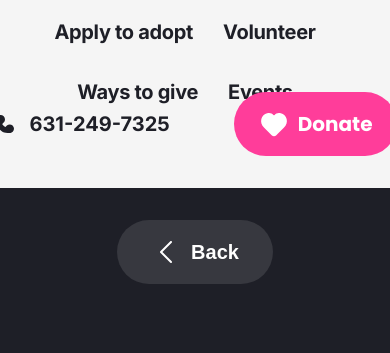
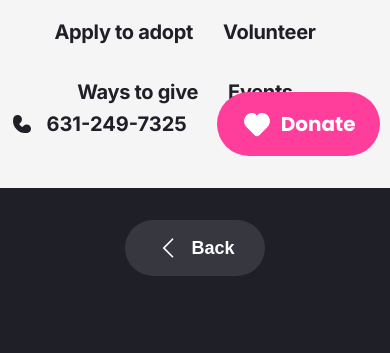
Before and after one commit to murillosm/Animal-Adoption-Website-Desafio-de-projeto-semana-4, a plain HTML site: page html/adoptables_page.html in a window 390 px wide. Shown: the part 112-465 px from the top of the page. Drawn offline with Linux system fonts and the light colour scheme.

Commit message:
ajustes das partes responsivas

```diff
--- a/assets/css/global/buttons.css
+++ b/assets/css/global/buttons.css
@@ -18,6 +18,7 @@
    font-weight: 700;
    box-sizing: border-box;
    text-align: left;
+   cursor: pointer;
 }
 
 .icon-heart {
@@ -41,6 +42,7 @@
    color: #1e1f27;
    font-family: "Poppins", sans-serif;
    white-space: nowrap;
+   cursor: pointer;
 }
 
 .button-formt {
--- a/assets/css/global/menu.css
+++ b/assets/css/global/menu.css
@@ -127,22 +127,26 @@ header #div-donate {
    }
 
    header #options-list {
+      justify-content: center;
       gap: 10px;
-      justify-content: center;
    }
 
    header #options-list a {
       line-height: 50px;
+      gap: 10px;
    }
 }
 
 @media only screen and (max-width: 768px) {
    header #options-list li {
       flex-direction: row;
+      gap: 10px;
    }
+
 
    header #options-list a {
       font-size: 20px;
+      gap: 0px;
    }
 
    header .donate-button {
@@ -166,6 +170,7 @@ header #div-donate {
 @media only screen and (max-width: 480px) {
    header #options-list a {
       font-size: 20px;
+      gap: 10px;
    }
 
    header .donate-button {
@@ -176,4 +181,9 @@ header #div-donate {
    header .phone {
       font-size: 20px;
    }
+
+   header #div-donate {
+      display: flex;
+      gap: 30px;
+   }
 }
--- a/assets/css/pages/adoptables_page/style_adotable_page.css
+++ b/assets/css/pages/adoptables_page/style_adotable_page.css
@@ -173,6 +173,32 @@
    background-color: #ff3d9a;
 }
 
+
+/* Media Queries para responsividade */
+@media (max-width: 1200px) {
+   #adoptables-page .title {
+      font-size: 48px;
+   }
+
+   #buttonsContainer {
+      width: 140px;
+      height: 56px;
+      padding: 12px 24px;
+      font-size: 18px;
+   }
+
+   #buttonsContainer .caretleft-icon {
+      width: 28px;
+      height: 28px;
+   }
+
+   #adoptables-page .adopt-button {
+      width: 220px;
+      height: 56px;
+      font-size: 18px;
+   }
+}
+
 @media screen and (max-width: 768px) {
    #adoptables-page {
       padding: 32px 16px;
@@ -182,4 +208,8 @@
       padding: 32px 16px;
       font-size: 60px;
    }
+
+   #adoptables-page .carousel {
+      gap: 40px;
+   }
 }
--- a/assets/css/pages/index/partials/main_screen.css
+++ b/assets/css/pages/index/partials/main_screen.css
@@ -182,7 +182,7 @@
 }
 
 /* Media Queries para Responsividade */
-@media only screen and (max-width: 768px) and (min-width: 480px) {
+@media only screen and (max-width: 768px) {
    #main-screen {
       flex-direction: row;
       padding: 32px 16px;
@@ -195,7 +195,6 @@
    #info-block, #image-pets {
       width: 100%;
       max-width: none;
-
    }
 
    #cta-block {
```
Also changed, not shown: index.html (+1 -0 lines).
